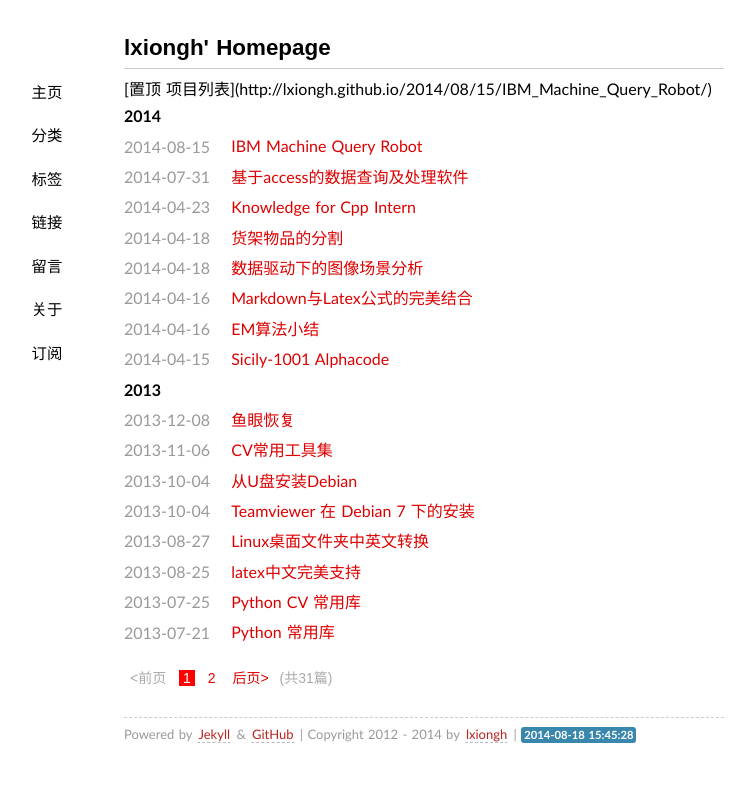
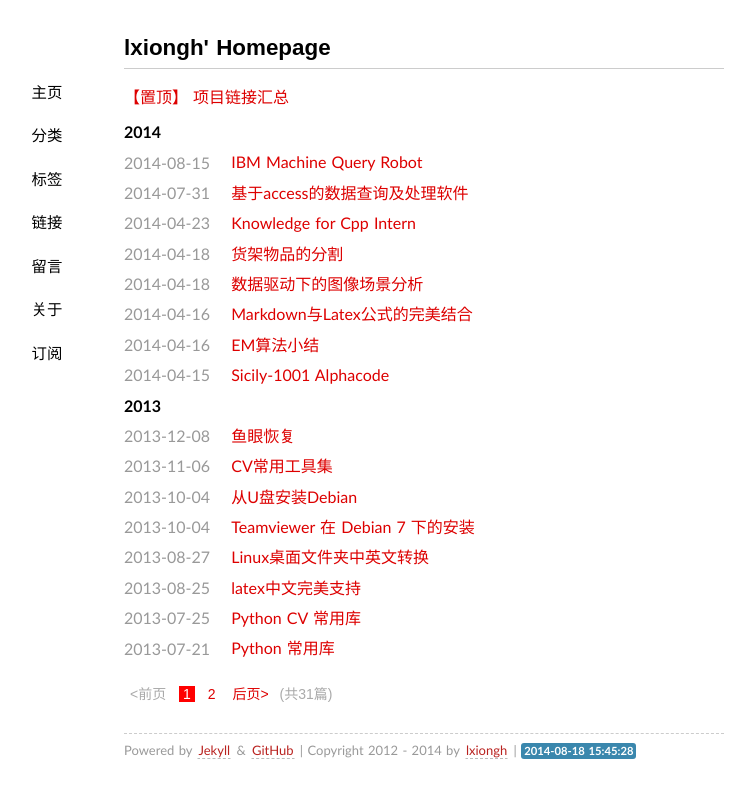
Before and after one commit to lxiongh/lxiongh.github.com, a Jekyll site: the page built from index.html, in a window 1280 px wide. Shown: the top 798 px of the page, without its empty margins (216-971 px from the left). Built offline with Jekyll 4.4.1, drawn with Linux system fonts in a browser that asks for light colours; some web fonts are replaced; Markdown is read by kramdown in place of the engine named in the settings; the list of posts is cut into pages by our own code; comment, search, counter and statistics services are not loaded.

Commit message:
Update index.html

```diff
--- a/index.html
+++ b/index.html
@@ -4,8 +4,7 @@ layout: page
 ---
 
 <ul class="listing">
-[置顶 项目列表](http://lxiongh.github.io/2014/08/15/IBM_Machine_Query_Robot/)
-
+<p><a href="http://lxiongh.github.io/2014/08/15/IBM_Machine_Query_Robot/">【置顶】 项目链接汇总</a></p>
 {% for post in paginator.posts %}
   {% capture y %}{{post.date | date:"%Y"}}{% endcapture %}
   {% if year != y %}
```
